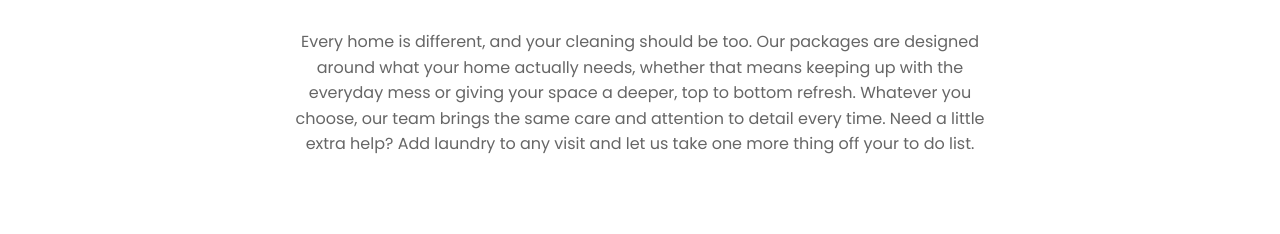
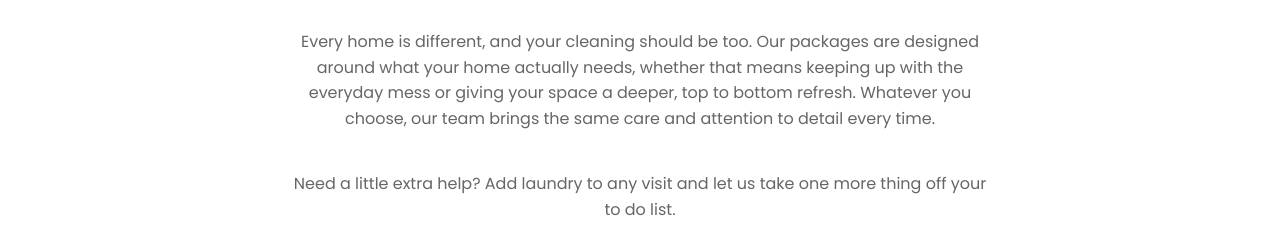
Before and after one commit to jvillaflor2/home-cleaning-website, a website: page public/index.html in a window 1280 px wide. Shown: the part 532-766 px from the top of the page. Drawn offline with Linux system fonts and the light colour scheme.

Commit message:
style: adjust spacing for multi-paragraph section intro

```diff
--- a/public/index.html
+++ b/public/index.html
@@ -32,8 +32,9 @@
         <section id="services" class="services">
             <h2>Our Services</h2>
             <p class="section-intro">Every home is different, and your cleaning should be too. Our packages are designed around what your home actually needs, whether that means keeping up with the everyday mess or giving your space a deeper, top to bottom refresh.
-
-            Whatever you choose, our team brings the same care and attention to detail every time. Need a little extra help? Add laundry to any visit and let us take one more thing off your to do list.</p>
+            Whatever you choose, our team brings the same care and attention to detail every time.
+            </p>
+             <p class="section-intro">Need a little extra help? Add laundry to any visit and let us take one more thing off your to do list.</p>
             <div class = "card-grid">
                 <div class="card">
                     <img src="images/cleaning.webp" alt="person wiping shelves of binders "class="card-img">
--- a/public/style.css
+++ b/public/style.css
@@ -96,9 +96,13 @@ header nav a:hover {
 
 .section-intro {
   max-width: 700px;
-  margin: 0 auto 80px;
+  margin: 0 auto 40px;
   color: #666;
   font-size: 1rem;
+}
+
+.section-intro:last-of-type {
+  margin-bottom: 80px;
 }
 
 .pricing {
```
